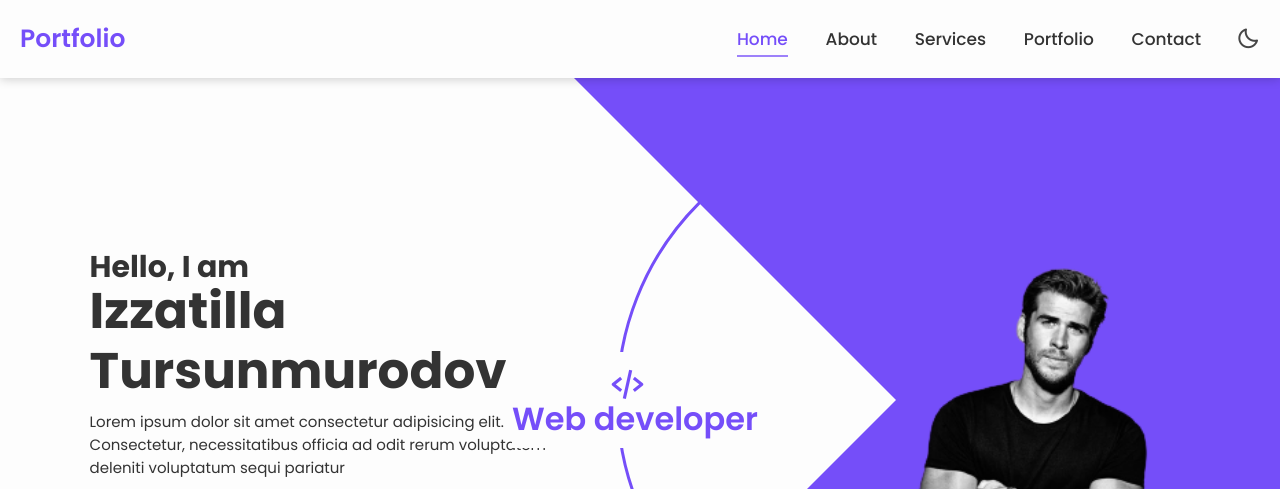
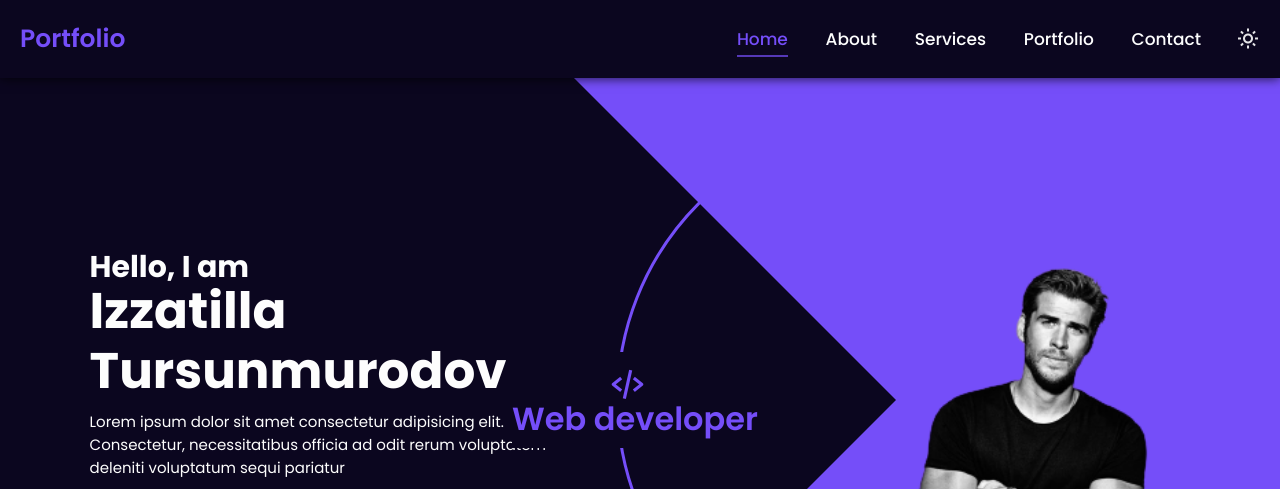
Before and after one commit to 01Izzat/Portfolio_me, a plain HTML site: page index.html in a window 1280 px wide. Both pictures are taken after a click on the element 1248 px from the left and 39 px from the top of the page. Shown: the top 489 px of the page. Drawn offline with nearby package versions, Linux system fonts and the light colour scheme.

Commit message:
dark-mode

```diff
--- a/css/main.css
+++ b/css/main.css
@@ -31,6 +31,12 @@ body{
   --shadow-color: rgba(0, 0, 0, .2);
 }
 
+/* #darkMode-icon */
+.dark-mode {
+  --bg-color: #0b061f;
+  --text-color: #fdfdfd;
+  --shadow-color: rgba(0, 0, 0, .7);
+}
 .header{
   width: 100%;
   display: flex;
--- a/js/script.js
+++ b/js/script.js
@@ -51,3 +51,11 @@ var swiper = new Swiper(".mySwiper", {
     prevEl: ".swiper-button-prev",
   },
 });
+
+//***********DARK LIGHT MODE************/
+let DarkModeIcon = document.querySelector('#darkMode-icon');
+
+DarkModeIcon.onclick = () => {
+  DarkModeIcon.classList.toggle('bx-sun');
+  document.body.classList.toggle('dark-mode');
+};
```
